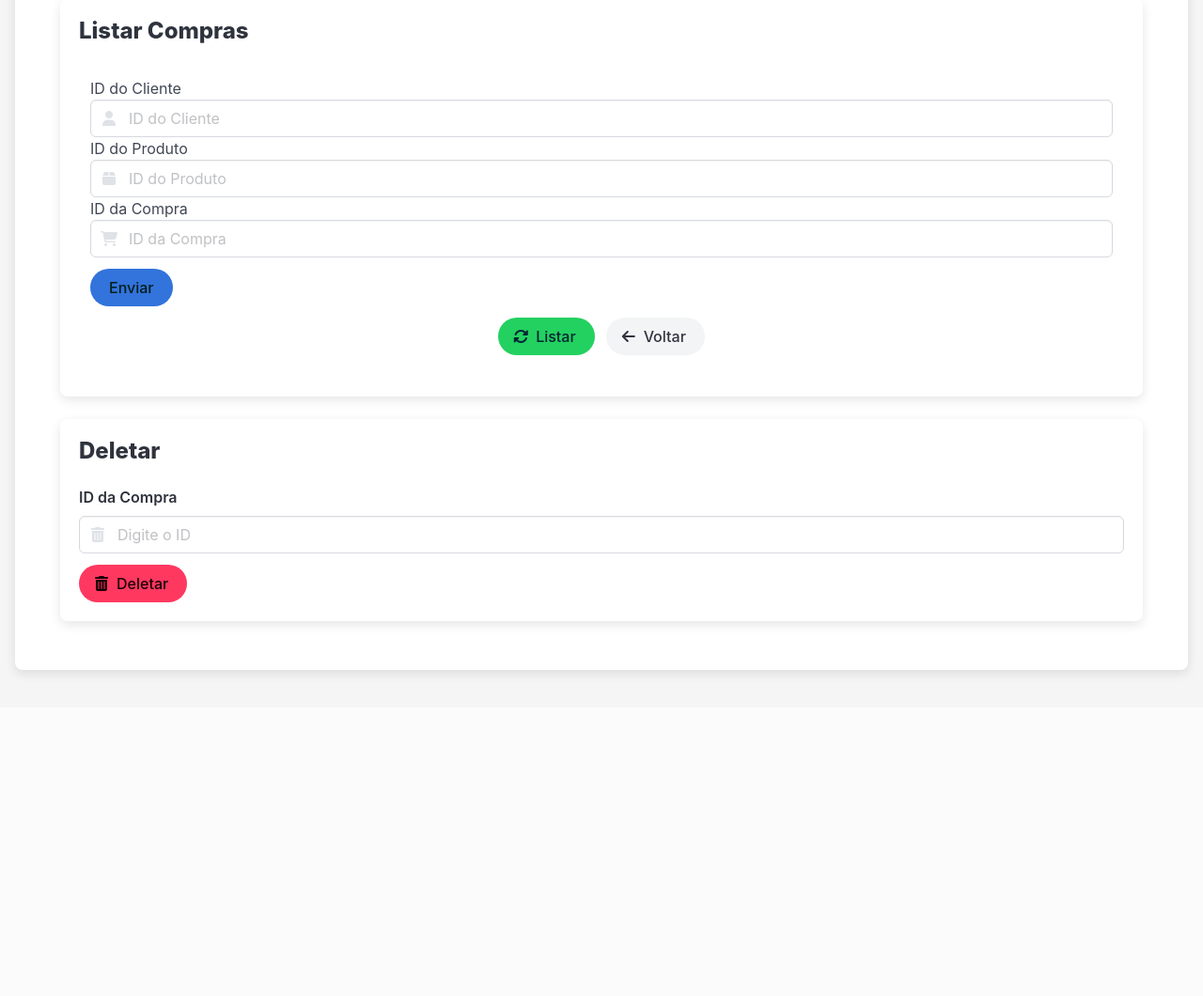
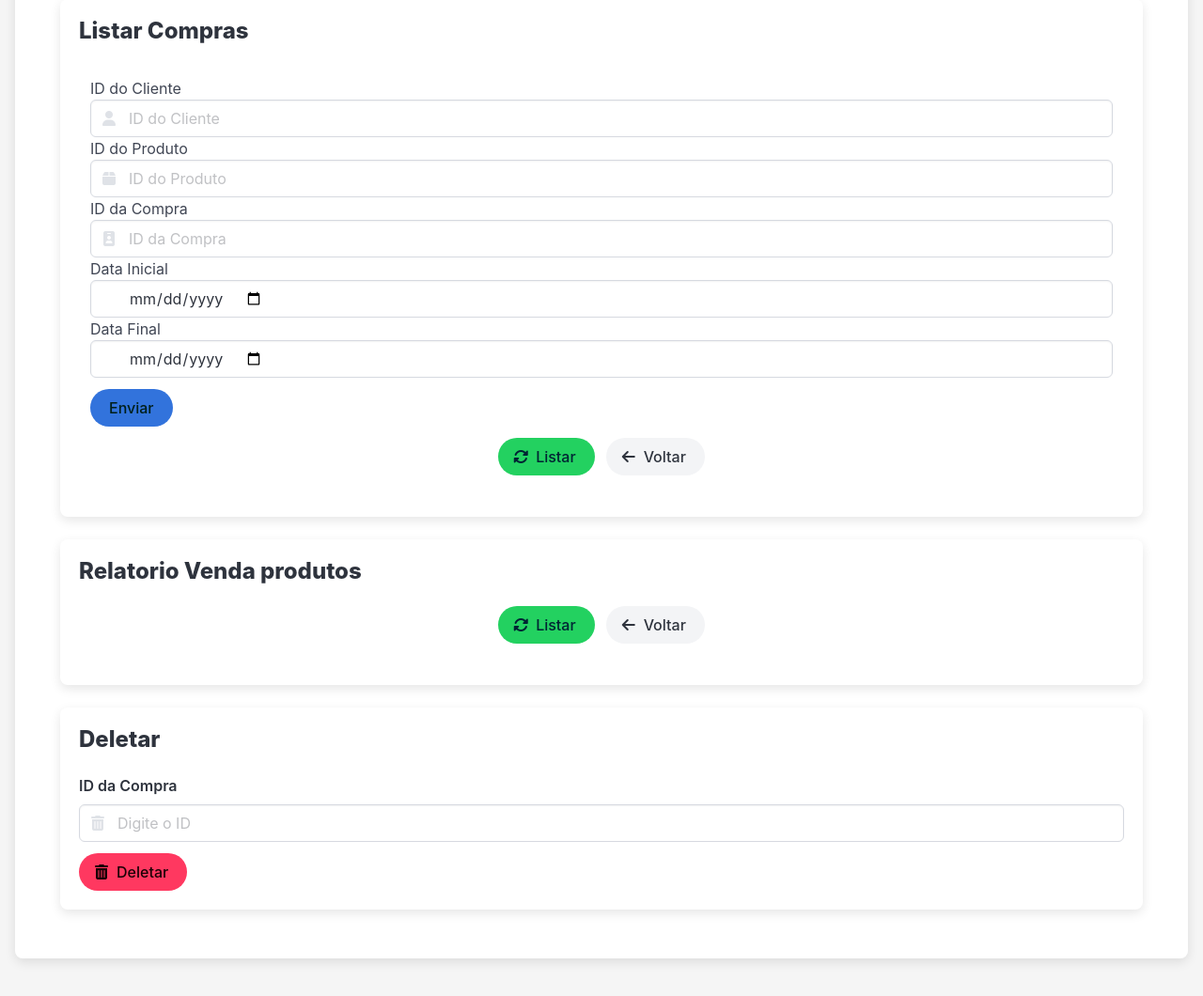
Before and after one commit to gustavo07henri/Projeto_05_Flask, a Flask app: page /compras/ in a window 1280 px wide. Shown: the part 558-1618 px from the top of the page at 94% size. Before the commit the page ends 1279 px from the top, so only its background shows below. Run offline with Flask 3, Linux system fonts and the light colour scheme.

Commit message:
feat: Inclusão de filtro por data e relatorio de venda de produtos

```diff
--- a/app/routes/compra_route.py
+++ b/app/routes/compra_route.py
@@ -1,6 +1,7 @@
 from datetime import datetime
 from app import db
 from flask import Blueprint, jsonify, render_template, request
+from sqlalchemy import func
 
 from app.models import Cliente, Produto, CompraProduto
 from app.models.compra import Compra
@@ -88,7 +89,9 @@ def consulta_compra():
     filtros_permitidos = {
         'id_produto': int,
         'id_compra': int,
-        'id_cliente': int
+        'id_cliente': int,
+        'data_inicial': datetime,
+        'data_final': datetime
     }
 
     # Limite máximo de itens por consulta
@@ -101,11 +104,16 @@ def consulta_compra():
             valor = data.get(chave)
             if valor is not None:
                 try:
-                    # Converte para o tipo apropriado e valida
-                    valor_convertido = type_cast(valor)
-                    if type_cast == int and valor_convertido < 1:
-                        raise ValueError
-                    filtros[chave] = valor_convertido
+                    if chave in ['data_inicial', 'data_final']:
+                        valor_convertido = datetime.fromisoformat(valor)
+                        filtros[chave] = valor_convertido
+                    else:
+                        # Converte para o tipo apropriado e valida
+                        valor_convertido = type_cast(valor)
+                        if type_cast == int and valor_convertido < 1:
+                            raise ValueError
+                        filtros[chave] = valor_convertido
+
                 except (ValueError, TypeError):
                     return jsonify({'error': f'O Campo {chave} deve ser um inteiro positivo'}), 400
 
@@ -113,6 +121,11 @@ def consulta_compra():
                 if 'id_compra' in filtros and len(filtros) > 1:
                     return jsonify(
                         {'error: "Quando id_compra é especificado, nenhum outro filtro pode ser aplicado'}), 400
+
+        # Validar se a data inicial não é maior que a final
+        if 'data_inicial' in filtros and 'data_final' in filtros:
+            if filtros['data_inicial'] > filtros['data_final']:
+                return jsonify({'error': 'data_inicio não pode ser posterior a data_fim'}), 400
 
     except Exception as e:
         return jsonify({'error': 'Erro na validação dos filtros'}), 400
@@ -123,7 +136,7 @@ def consulta_compra():
             compra = Compra.query.get_or_404(filtros['id_compra'])
             return jsonify(compra.to_dict()), 200
 
-        # Construção de query dinâmica para multiplos filtros
+        # Construção da query dinâmica para multiplos filtros
         query = Compra.query
 
         if 'id_cliente' in filtros:
@@ -139,8 +152,16 @@ def consulta_compra():
             )
             query = query.filter(Compra.id.in_(compra_ids))
 
+        if 'data_inicial' in filtros:
+            query = query.filter(Compra.data >= filtros['data_inicial'])
+        if 'data_final' in filtros:
+            query = query.filter(Compra.data <= filtros['data_final'])
+
         # Aplica limite de filtros
         compras = query.limit(MAX_ITENS).all()
+
+        dict_qtn_prod = []
+
 
         # Transforma o resultado em uma lista json
         return jsonify([compra.to_dict() for compra in compras]), 200
@@ -156,3 +177,34 @@ def deletar_compra(id_compra):
     db.session.commit()
 
     return jsonify({}), 200
+
+@compra_bp.route('/relatorio/vendas_por_produto', methods=['GET'])
+def relatorio_vendas_por_produto():
+    try:
+        # Consulta que soma a quantidade de cada produto vendido
+        resultados = (
+            CompraProduto.query
+            .join(Produto)
+            .group_by(CompraProduto.produto_id)
+            .with_entities(
+                CompraProduto.produto_id,
+                Produto.nome,
+                func.sum(CompraProduto.quantidade).label('quantidade_total')
+            )
+            .all()
+        )
+
+        # Formata o resultado como um dicionário
+        relatorio = [
+            {
+                'Produto_id': resultado.produto_id,
+                'Nome': resultado.nome,
+                'Quantidade_Total_Vendida': int(resultado.quantidade_total)
+            }
+            for resultado in resultados
+        ]
+
+        return jsonify(relatorio), 200
+
+    except Exception as e:
+        return jsonify({'error': 'Erro ao gerar relatório'}), 500
--- a/app/static/compra.js
+++ b/app/static/compra.js
@@ -236,6 +236,8 @@ function resetTable() {
 }
 
 formDeletar.addEventListener('submit', async (event) => {
+    // Deleta a compra do banco de dados
+
     event.preventDefault();
     const deleteId = document.getElementById('id_deletar');
     const button = document.querySelector('.button.is-danger');
@@ -267,6 +269,8 @@ let produtoCount = 1
 const maxProdutos = 6
 
 function adicionarProduto() {
+    // Adiciona os campos para adicionar produto na compra. Máximo de 6 produtos
+
     if (produtoCount >= maxProdutos) {
         alert("Numero máximo de produtos atingidos (6)");
         return;
@@ -307,9 +311,13 @@ function adicionarProduto() {
 document.getElementById('form_consultar').addEventListener('submit', async function (event) {
     event.preventDefault();
 
+    // Adiciona os filtros na requisição, e depois faz a chamada do metodo que recebe os dados e exibe na tabela
+
     const idCliente = document.getElementById('id_cliente_consulta').value.trim();
     const idProduto = document.getElementById('id_produto_consulta').value.trim();
     const idCompra = document.getElementById('id_compra_consulta').value.trim();
+    const dataInicial = document.getElementById('data_inicial_consulta').value.trim();
+    const dataFinal = document.getElementById('data_final_consulta').value.trim();
 
     const filtros = {};
 
@@ -318,21 +326,82 @@ document.getElementById('form_consultar').addEventListener('submit', async funct
     } else {
         if (idCliente) filtros.id_cliente = Number(idCliente);
         if (idProduto) filtros.id_produto = Number(idProduto);
+        if (dataInicial) filtros.data_inicial = String(dataInicial);
+        if (dataFinal) filtros.data_final = String(dataFinal);
     }
 
     await fetchData(Object.keys(filtros).length > 0 ? filtros : null);
 });
 
 document.getElementById('id_compra_consulta').addEventListener('input', function () {
+    // Desabilita os campos de quando idCompra esta incluido na consulta
     const idCompra = this.value.trim();
     const idClienteInput = document.getElementById('id_cliente_consulta');
     const idProdutoInput = document.getElementById('id_produto_consulta');
+    const dataInicial = document.getElementById('data_inicial_consulta');
+    const dataFinal = document.getElementById('data_final_consulta');
 
     if (idCompra) {
         idClienteInput.disabled = true;
         idProdutoInput.disabled = true;
+        dataFinal.disabled = true;
+        dataInicial.disabled = true;
     } else {
         idClienteInput.disabled = false;
         idProdutoInput.disabled = false;
+        dataFinal.disabled = false;
+        dataInicial.disabled = false;
     }
 });
+
+async function fetchDataRelatorio() {
+    try {
+        // Mostra a tabela e esconde o botão "Listar"
+        document.getElementById("table_container_relatorio").classList.remove("hidden");
+        document.getElementById("recarregar_btn_relatorio").classList.add("hidden");
+
+        // Limpa a tabela
+        document.getElementById('header_row_relatorio').innerHTML = '';
+        document.getElementById('table_body_relatorio').innerHTML = '';
+
+        // Busca os dados
+        const response = await fetch('http://127.0.0.1:5000/compras/relatorio/vendas_por_produto');
+        const data = await response.json();
+
+        if (data.length > 0) {
+            // Cria o cabeçalho
+            const headers = Object.keys(data[0]);
+            const headerRow = document.getElementById("header_row_relatorio");
+            headers.forEach(header => {
+                const th = document.createElement('th');
+                th.textContent = header.toUpperCase();
+                headerRow.appendChild(th);
+            });
+
+            // Preenche o corpo da tabela
+            const tableBody = document.getElementById('table_body_relatorio');
+            data.forEach(item => {
+                const row = document.createElement('tr');
+                headers.forEach(header => {
+                    const td = document.createElement('td');
+                    td.textContent = item[header] || '-';
+                    row.appendChild(td);
+                });
+                tableBody.appendChild(row);
+            });
+        } else {
+            const tableBody = document.getElementById('table_body_relatorio');
+            tableBody.innerHTML = '<tr><td colspan="100%">Nenhum cliente encontrado</td></tr>';
+        }
+    } catch (err) {
+        console.error('Erro:', err);
+        const tableBody = document.getElementById('table_body_relatorio');
+        tableBody.innerHTML = '<tr><td colspan="100%">Erro ao carregar dados</td></tr>';
+    }
+}
+
+function resetTableRelatorio() {
+    document.getElementById('table_container_relatorio').classList.add('hidden');
+    document.getElementById('header_row_relatorio').innerHTML = '';
+    document.getElementById('table_body_relatorio').innerHTML = '';
+}
--- a/app/templates/compra_index.html
+++ b/app/templates/compra_index.html
@@ -136,7 +136,7 @@
                                    placeholder="ID do Cliente">
                             <span class="icon is-small is-left">
                             <i class="fas fa-user"></i>
-                        </span>
+                            </span>
                         </div>
                     </div>
 
@@ -147,7 +147,7 @@
                                    placeholder="ID do Produto">
                             <span class="icon is-small is-left">
                             <i class="fas fa-box"></i>
-                        </span>
+                            </span>
                         </div>
                     </div>
 
@@ -157,10 +157,29 @@
                             <input class="input" type="number" id="id_compra_consulta" name="id_compra"
                                    placeholder="ID da Compra">
                             <span class="icon is-small is-left">
-                            <i class="fas fa-shopping-cart"></i>
-                        </span>
+                            <i class="fas fa-id-badge"></i>
+                            </span>
                         </div>
                     </div>
+
+                    <div class="Colum is-12-mobile is-4-tablet">
+                        <label for="data_inicial_consulta">Data Inicial</label>
+                        <div class="control has-icons-left">
+                            <input class="input" type="date" id="data_inicial_consulta" name="data_inicial"
+                                   placeholder="Data Inicial">
+                            <span class="icon is-small is-left"></span>
+                        </div>
+                    </div>
+
+                    <div class="Colum is-12-mobile is-4-tablet">
+                        <label for="data_final_consulta">Data Final</label>
+                        <div class="control has-icons-left">
+                            <input class="input" type="date" id="data_final_consulta" name="data_final"
+                                   placeholder="Data Inicial">
+                            <span class="icon is-small is-left"></span>
+                        </div>
+                    </div>
+
                 </div>
 
                 <div class=field">
@@ -191,6 +210,36 @@
                     <tr id="header_row"></tr>
                     </thead>
                     <tbody id="table_body"></tbody>
+                </table>
+            </div>
+        </div>
+
+        <!-- Tabela para exibição de relátorio de venda produtos -->
+
+        <div class="box">
+            <h2 class="title is-4">Relatorio Venda produtos</h2>
+            <div class="buttons is-centered">
+                <button class="button is-info is-rounded" id="recarregar_btn_relatorio" onclick="fetchDataRelatorio()">
+                    <span class="icon">
+                        <i class="fas fa-sync-alt"></i>
+                    </span>
+                    <span>Listar</span>
+                </button>
+                <button class="button is-light is-rounded" id="voltar_btn" onclick="resetTableRelatorio()">
+                    <span class="icon">
+                        <i class="fas fa-arrow-left"></i>
+                    </span>
+                    <span>Voltar</span>
+                </button>
+            </div>
+
+
+            <div id="table_container_relatorio" class="hidden">
+                <table class="table is-striped is-hoverable is-fullwidth" id="data_table">
+                    <thead>
+                    <tr id="header_row_relatorio"></tr>
+                    </thead>
+                    <tbody id="table_body_relatorio"></tbody>
                 </table>
             </div>
         </div>
```
Also changed, not shown: app/data.sqlite.
